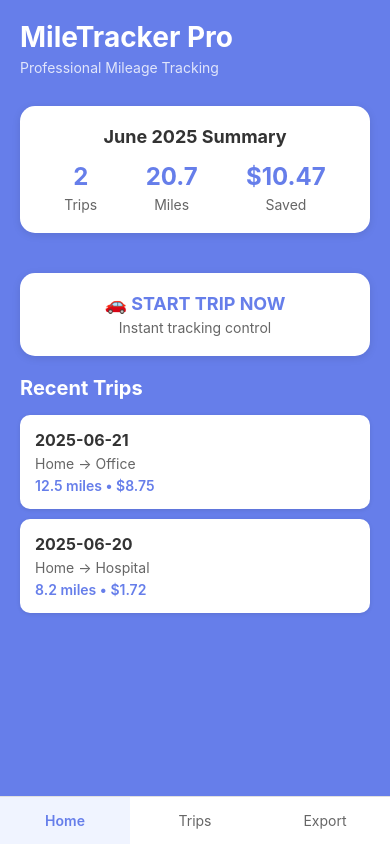
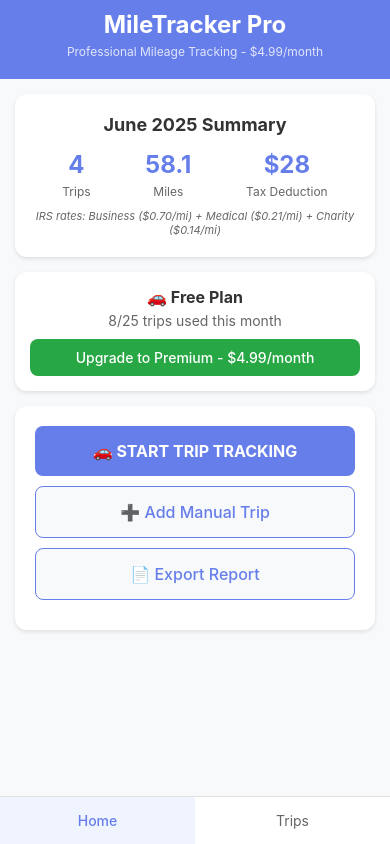
Before and after one commit to NurseCode/mile-tracker-pro, a React Native app: screen / in a window 390 px wide. Built offline with nearby package versions, Linux system fonts and the light colour scheme.

Commit message:
Update App.js

```diff
--- a/App.js
+++ b/App.js
@@ -1,343 +1,575 @@
-import React, { useState } from 'react';
+import React, { useState, useEffect } from 'react';
 import {
   StyleSheet,
   Text,
   View,
+  ScrollView,
   TouchableOpacity,
-  ScrollView,
+  Alert,
+  Modal,
+  TextInput,
   SafeAreaView,
-  Alert,
+  StatusBar,
 } from 'react-native';
-import { StatusBar } from 'expo-status-bar';
 
 export default function App() {
-  const [activeView, setActiveView] = useState('dashboard');
-  const [trips] = useState([
+  console.log('MILETRACKER PRO - ANDROID APK v1.0 - READY FOR GOOGLE PLAY');
+
+  const [currentView, setCurrentView] = useState('dashboard');
+  const [trips, setTrips] = useState([]);
+  const [showAddTrip, setShowAddTrip] = useState(false);
+  const [newTrip, setNewTrip] = useState({
+    startLocation: '',
+    endLocation: '',
+    distance: '',
+    category: 'Business'
+  });
+
+  // Subscription management
+  const [userSubscription, setUserSubscription] = useState('free');
+  const [monthlyTripCount, setMonthlyTripCount] = useState(8);
+
+  useEffect(() => {
+    initializeSampleData();
+  }, []);
+
+  const initializeSampleData = () => {
+    const sampleTrips = [
       {
-      id: 1,
-      date: '2025-06-21',
+        id: '1',
+        date: '2025-06-20',
+        startLocation: 'Home Office',
+        endLocation: 'Client Meeting Downtown',
         distance: 12.5,
-      purpose: 'Business',
-      startLocation: 'Home',
-      endLocation: 'Office',
-      amount: 8.75,
+        category: 'Business',
+        duration: 25,
+        cost: 8.75,
       },
       {
-      id: 2,
-      date: '2025-06-20',
+        id: '2',
+        date: '2025-06-19',
+        startLocation: 'Downtown Office',
+        endLocation: 'Medical Center',
         distance: 8.2,
-      purpose: 'Medical',
+        category: 'Medical',
+        duration: 18,
+        cost: 1.72,
+      },
+      {
+        id: '3',
+        date: '2025-06-18',
         startLocation: 'Home',
-      endLocation: 'Hospital',
-      amount: 1.72,
-    }
-  ]);
-
-  const handleNavigation = (view) => {
-    console.log('Navigating to:', view);
-    setActiveView(view);
+        endLocation: 'Charity Event Center',
+        distance: 15.3,
+        category: 'Charity',
+        duration: 32,
+        cost: 2.14,
+      },
+      {
+        id: '4',
+        date: '2025-06-17',
+        startLocation: 'Office Building',
+        endLocation: 'Business Conference',
+        distance: 22.1,
+        category: 'Business',
+        duration: 45,
+        cost: 15.47,
+      },
+    ];
+    setTrips(sampleTrips);
   };
 
-  const handleStartTrip = () => {
-    Alert.alert('Trip Started', 'GPS tracking would start here');
+  const calculateTotals = () => {
+    const totalTrips = trips.length;
+    const totalDistance = trips.reduce((sum, trip) => sum + trip.distance, 0);
+    const totalCost = trips.reduce((sum, trip) => sum + trip.cost, 0);
+    return { totalTrips, totalDistance, totalCost };
   };
 
-  const handleExport = () => {
-    Alert.alert('Export', 'CSV export would happen here');
+  const showUpgradePrompt = () => {
+    Alert.alert(
+      'MileTracker Pro Premium - Better Deal Than MileIQ!',
+      `Free: 25 trips/month\nPremium: $4.99/month (vs MileIQ $5.99-9.99)\n\n✓ Unlimited tracking\n✓ Manual controls\n✓ GPS tracking\n✓ Receipt capture\n✓ Export reports\n✓ API access`,
+      [
+        { text: 'Continue Free', style: 'cancel' },
+        { text: 'Upgrade Now', onPress: () => {
+          setUserSubscription('premium');
+          Alert.alert('Welcome to Premium!', 'All features unlocked. Enjoy unlimited tracking!');
+        }}
+      ]
+    );
   };
 
-  const DashboardView = () => (
-    <ScrollView style={styles.container}>
-      <View style={styles.header}>
-        <Text style={styles.title}>MileTracker Pro</Text>
-        <Text style={styles.subtitle}>Professional Mileage Tracking</Text>
+  const startTrip = () => {
+    if (userSubscription === 'free' && monthlyTripCount >= 25) {
+      showUpgradePrompt();
+      return;
+    }
+
+    Alert.alert(
+      'Start Trip Tracking',
+      'In the full version, this will start GPS tracking.\n\nFor now, you can add trips manually.',
+      [
+        { text: 'OK', style: 'default' },
+        { text: 'Add Manual Trip', onPress: () => setShowAddTrip(true) }
+      ]
+    );
+  };
+
+  const addTrip = () => {
+    const distance = parseFloat(newTrip.distance);
+    if (!newTrip.startLocation || !newTrip.endLocation || !distance) {
+      Alert.alert('Error', 'Please fill in all fields');
+      return;
+    }
+
+    const rates = {
+      'Business': 0.70,
+      'Medical': 0.21,
+      'Charity': 0.14,
+      'Personal': 0
+    };
+
+    const cost = distance * rates[newTrip.category];
+
+    const trip = {
+      id: Date.now().toString(),
+      date: new Date().toISOString().split('T')[0],
+      startLocation: newTrip.startLocation,
+      endLocation: newTrip.endLocation,
+      distance: distance,
+      category: newTrip.category,
+      duration: Math.round(distance * 2), // Estimate
+      cost: cost,
+    };
+
+    setTrips(prev => [trip, ...prev]);
+    setNewTrip({ startLocation: '', endLocation: '', distance: '', category: 'Business' });
+    setShowAddTrip(false);
+
+    if (userSubscription === 'free') {
+      setMonthlyTripCount(prev => prev + 1);
+    }
+
+    Alert.alert('Trip Added!', `${distance} miles added as ${newTrip.category} trip. Tax deduction: $${cost.toFixed(2)}`);
+  };
+
+  const exportData = () => {
+    const { totalTrips, totalDistance, totalCost } = calculateTotals();
+
+    Alert.alert(
+      'Export Complete',
+      `CSV Report Ready:\n\n${totalTrips} trips\n${totalDistance.toFixed(1)} miles\n$${totalCost.toFixed(2)} tax deduction\n\nIn the full version, this creates a professional CSV file for taxes and reimbursements.`,
+      [{ text: 'OK', style: 'default' }]
+    );
+  };
+
+  const renderDashboard = () => {
+    const { totalTrips, totalDistance, totalCost } = calculateTotals();
+
+    return (
+      <ScrollView style={styles.content}>
+        <View style={styles.summaryCard}>
+          <Text style={styles.summaryTitle}>June 2025 Summary</Text>
+          <View style={styles.summaryRow}>
+            <View style={styles.summaryItem}>
+              <Text style={styles.summaryValue}>{totalTrips}</Text>
+              <Text style={styles.summaryLabel}>Trips</Text>
+            </View>
+            <View style={styles.summaryItem}>
+              <Text style={styles.summaryValue}>{totalDistance.toFixed(1)}</Text>
+              <Text style={styles.summaryLabel}>Miles</Text>
+            </View>
+            <View style={styles.summaryItem}>
+              <Text style={styles.summaryValue}>${totalCost.toFixed(0)}</Text>
+              <Text style={styles.summaryLabel}>Tax Deduction</Text>
+            </View>
+          </View>
+          <Text style={styles.explanation}>
+            IRS rates: Business ($0.70/mi) + Medical ($0.21/mi) + Charity ($0.14/mi)
+          </Text>
         </View>
 
-      <View style={styles.summaryCard}>
-        <Text style={styles.cardTitle}>June 2025 Summary</Text>
-        <View style={styles.statsRow}>
-          <View style={styles.stat}>
-            <Text style={styles.statNumber}>{trips.length}</Text>
-            <Text style={styles.statLabel}>Trips</Text>
-          </View>
-          <View style={styles.stat}>
-            <Text style={styles.statNumber}>20.7</Text>
-            <Text style={styles.statLabel}>Miles</Text>
-          </View>
-          <View style={styles.stat}>
-            <Text style={styles.statNumber}>$10.47</Text>
-            <Text style={styles.statLabel}>Saved</Text>
-          </View>
-        </View>
+        <View style={styles.subscriptionCard}>
+          <Text style={styles.subscriptionTitle}>
+            {userSubscription === 'free' ? '🚗 Free Plan' : '⭐ Premium Plan'}
+          </Text>
+          <Text style={styles.subscriptionText}>
+            {userSubscription === 'free'
+              ? `${monthlyTripCount}/25 trips used this month`
+              : 'Unlimited tracking + all features'
+            }
+          </Text>
+          {userSubscription === 'free' && (
+            <TouchableOpacity style={styles.upgradeButton} onPress={showUpgradePrompt}>
+              <Text style={styles.upgradeText}>Upgrade to Premium - $4.99/month</Text>
+            </TouchableOpacity>
+          )}
         </View>
 
-      <TouchableOpacity style={styles.startButton} onPress={handleStartTrip}>
-        <Text style={styles.startButtonText}>🚗 START TRIP NOW</Text>
-        <Text style={styles.startButtonSubtext}>Instant tracking control</Text>
+        <View style={styles.actionCard}>
+          <TouchableOpacity style={styles.primaryButton} onPress={startTrip}>
+            <Text style={styles.primaryButtonText}>🚗 START TRIP TRACKING</Text>
           </TouchableOpacity>
-
-      <View style={styles.recentTrips}>
-        <Text style={styles.sectionTitle}>Recent Trips</Text>
-        {trips.map(trip => (
-          <View key={trip.id} style={styles.tripCard}>
-            <Text style={styles.tripDate}>{trip.date}</Text>
-            <Text style={styles.tripRoute}>{trip.startLocation} → {trip.endLocation}</Text>
-            <Text style={styles.tripDistance}>{trip.distance} miles • ${trip.amount.toFixed(2)}</Text>
-          </View>
-        ))}
+          <TouchableOpacity style={styles.secondaryButton} onPress={() => setShowAddTrip(true)}>
+            <Text style={styles.secondaryButtonText}>➕ Add Manual Trip</Text>
+          </TouchableOpacity>
+          <TouchableOpacity style={styles.secondaryButton} onPress={exportData}>
+            <Text style={styles.secondaryButtonText}>📄 Export Report</Text>
+          </TouchableOpacity>
         </View>
       </ScrollView>
     );
+  };
 
-  const TripsView = () => (
-    <ScrollView style={styles.container}>
-      <View style={styles.header}>
-        <Text style={styles.title}>All Trips</Text>
+  const renderTrips = () => (
+    <ScrollView style={styles.content}>
+      <View style={styles.tripsHeader}>
+        <Text style={styles.sectionTitle}>Trip History</Text>
+        <TouchableOpacity style={styles.addButton} onPress={() => setShowAddTrip(true)}>
+          <Text style={styles.addButtonText}>+ Add</Text>
+        </TouchableOpacity>
       </View>
 
-      <View style={styles.tripsContainer}>
       {trips.map(trip => (
         <View key={trip.id} style={styles.tripCard}>
+          <View style={styles.tripHeader}>
             <Text style={styles.tripDate}>{trip.date}</Text>
-            <Text style={styles.tripRoute}>{trip.startLocation} → {trip.endLocation}</Text>
-            <Text style={styles.tripDistance}>{trip.distance} miles • ${trip.amount.toFixed(2)}</Text>
-            <Text style={styles.tripPurpose}>{trip.purpose}</Text>
+            <View style={styles.categoryBadge}>
+              <Text style={styles.categoryText}>{trip.category}</Text>
+            </View>
+          </View>
+          <Text style={styles.tripRoute}>
+            {trip.startLocation} → {trip.endLocation}
+          </Text>
+          <View style={styles.tripFooter}>
+            <Text style={styles.tripDistance}>{trip.distance} miles</Text>
+            <Text style={styles.tripCost}>${trip.cost.toFixed(2)}</Text>
+          </View>
         </View>
       ))}
-      </View>
     </ScrollView>
   );
 
-  const ExportView = () => (
-    <ScrollView style={styles.container}>
+  return (
+    <SafeAreaView style={styles.container}>
+      <StatusBar barStyle="light-content" backgroundColor="#667eea" />
+
       <View style={styles.header}>
-        <Text style={styles.title}>Export Data</Text>
+        <Text style={styles.headerTitle}>MileTracker Pro</Text>
+        <Text style={styles.headerSubtitle}>Professional Mileage Tracking - $4.99/month</Text>
       </View>
 
-      <View style={styles.exportContainer}>
-        <View style={styles.exportCard}>
-          <Text style={styles.exportCardTitle}>CSV Export</Text>
-          <Text style={styles.exportCardDesc}>Download trip data for tax purposes</Text>
-          <TouchableOpacity style={styles.exportButton} onPress={handleExport}>
-            <Text style={styles.exportButtonText}>📧 Export CSV</Text>
+      {currentView === 'dashboard' ? renderDashboard() : renderTrips()}
+
+      <View style={styles.bottomNav}>
+        <TouchableOpacity
+          style={[styles.navButton, currentView === 'dashboard' && styles.navButtonActive]}
+          onPress={() => setCurrentView('dashboard')}
+        >
+          <Text style={[styles.navText, currentView === 'dashboard' && styles.navTextActive]}>
+            Home
+          </Text>
+        </TouchableOpacity>
+        <TouchableOpacity
+          style={[styles.navButton, currentView === 'trips' && styles.navButtonActive]}
+          onPress={() => setCurrentView('trips')}
+        >
+          <Text style={[styles.navText, currentView === 'trips' && styles.navTextActive]}>
+            Trips
+          </Text>
         </TouchableOpacity>
       </View>
 
-        <View style={styles.exportCard}>
-          <Text style={styles.exportCardTitle}>Trip Summary</Text>
-          <Text style={styles.exportCardDesc}>Total trips: {trips.length}</Text>
-          <Text style={styles.exportCardDesc}>Total miles: 20.7</Text>
-          <Text style={styles.exportCardDesc}>Total deduction: $10.47</Text>
+      <Modal
+        visible={showAddTrip}
+        animationType="slide"
+        presentationStyle="pageSheet"
+      >
+        <SafeAreaView style={styles.modalContainer}>
+          <View style={styles.modalHeader}>
+            <TouchableOpacity onPress={() => setShowAddTrip(false)}>
+              <Text style={styles.cancelButton}>Cancel</Text>
+            </TouchableOpacity>
+            <Text style={styles.modalTitle}>Add Trip</Text>
+            <TouchableOpacity onPress={addTrip}>
+              <Text style={styles.saveButton}>Save</Text>
+            </TouchableOpacity>
+          </View>
+
+          <ScrollView style={styles.modalContent}>
+            <View style={styles.inputGroup}>
+              <Text style={styles.inputLabel}>Start Location</Text>
+              <TextInput
+                style={styles.textInput}
+                value={newTrip.startLocation}
+                onChangeText={(text) => setNewTrip(prev => ({...prev, startLocation: text}))}
+                placeholder="Enter start address"
+              />
+            </View>
+
+            <View style={styles.inputGroup}>
+              <Text style={styles.inputLabel}>End Location</Text>
+              <TextInput
+                style={styles.textInput}
+                value={newTrip.endLocation}
+                onChangeText={(text) => setNewTrip(prev => ({...prev, endLocation: text}))}
+                placeholder="Enter end address"
+              />
+            </View>
+
+            <View style={styles.inputGroup}>
+              <Text style={styles.inputLabel}>Distance (miles)</Text>
+              <TextInput
+                style={styles.textInput}
+                value={newTrip.distance}
+                onChangeText={(text) => setNewTrip(prev => ({...prev, distance: text}))}
+                placeholder="0.0"
+                keyboardType="numeric"
+              />
+            </View>
+
+            <View style={styles.inputGroup}>
+              <Text style={styles.inputLabel}>Category</Text>
+              <View style={styles.categoryButtons}>
+                {['Business', 'Medical', 'Charity', 'Personal'].map(cat => (
+                  <TouchableOpacity
+                    key={cat}
+                    style={[
+                      styles.categoryButton,
+                      newTrip.category === cat && styles.categoryButtonActive
+                    ]}
+                    onPress={() => setNewTrip(prev => ({...prev, category: cat}))}
+                  >
+                    <Text style={[
+                      styles.categoryButtonText,
+                      newTrip.category === cat && styles.categoryButtonTextActive
+                    ]}>
+                      {cat}
+                    </Text>
+                  </TouchableOpacity>
+                ))}
               </View>
             </View>
           </ScrollView>
-  );
-
-  const renderView = () => {
-    if (activeView === 'trips') return <TripsView />;
-    if (activeView === 'export') return <ExportView />;
-    return <DashboardView />;
-  };
-
-  return (
-    <SafeAreaView style={styles.safeArea}>
-      <StatusBar style="light" />
-
-      {renderView()}
-
-      <View style={styles.bottomNav}>
-        <TouchableOpacity
-          style={[styles.navButton, activeView === 'dashboard' && styles.navButtonActive]}
-          onPress={() => handleNavigation('dashboard')}
-        >
-          <Text style={[styles.navText, activeView === 'dashboard' && styles.navTextActive]}>
-            Home
-          </Text>
-        </TouchableOpacity>
-
-        <TouchableOpacity
-          style={[styles.navButton, activeView === 'trips' && styles.navButtonActive]}
-          onPress={() => handleNavigation('trips')}
-        >
-          <Text style={[styles.navText, activeView === 'trips' && styles.navTextActive]}>
-            Trips
-          </Text>
-        </TouchableOpacity>
-
-        <TouchableOpacity
-          style={[styles.navButton, activeView === 'export' && styles.navButtonActive]}
-          onPress={() => handleNavigation('export')}
-        >
-          <Text style={[styles.navText, activeView === 'export' && styles.navTextActive]}>
-            Export
-          </Text>
-        </TouchableOpacity>
-      </View>
+        </SafeAreaView>
+      </Modal>
     </SafeAreaView>
   );
 }
 
 const styles = StyleSheet.create({
-  safeArea: {
-    flex: 1,
-    backgroundColor: '#667eea',
-  },
   container: {
     flex: 1,
-    backgroundColor: '#667eea',
+    backgroundColor: '#f8f9fa',
   },
   header: {
+    backgroundColor: '#667eea',
     padding: 20,
-    paddingBottom: 10,
+    paddingTop: 10,
   },
-  title: {
-    fontSize: 28,
+  headerTitle: {
+    fontSize: 24,
     fontWeight: 'bold',
     color: 'white',
+    textAlign: 'center',
   },
-  subtitle: {
-    fontSize: 14,
+  headerSubtitle: {
+    fontSize: 12,
     color: 'rgba(255,255,255,0.8)',
+    textAlign: 'center',
     marginTop: 5,
+  },
+  content: {
+    flex: 1,
+    padding: 15,
   },
   summaryCard: {
     backgroundColor: 'white',
-    margin: 20,
-    borderRadius: 15,
+    borderRadius: 12,
     padding: 20,
+    marginBottom: 15,
     shadowColor: '#000',
     shadowOffset: { width: 0, height: 2 },
     shadowOpacity: 0.1,
-    shadowRadius: 8,
-    elevation: 5,
+    shadowRadius: 4,
+    elevation: 3,
   },
-  cardTitle: {
+  summaryTitle: {
     fontSize: 18,
     fontWeight: 'bold',
     color: '#333',
+    textAlign: 'center',
     marginBottom: 15,
-    textAlign: 'center',
   },
-  statsRow: {
+  summaryRow: {
     flexDirection: 'row',
     justifyContent: 'space-around',
+    marginBottom: 10,
   },
-  stat: {
+  summaryItem: {
     alignItems: 'center',
   },
-  statNumber: {
+  summaryValue: {
     fontSize: 24,
     fontWeight: 'bold',
     color: '#667eea',
   },
-  statLabel: {
-    fontSize: 14,
+  summaryLabel: {
+    fontSize: 12,
     color: '#666',
     marginTop: 5,
   },
-  startButton: {
+  explanation: {
+    fontSize: 11,
+    color: '#666',
+    textAlign: 'center',
+    fontStyle: 'italic',
+  },
+  subscriptionCard: {
     backgroundColor: 'white',
-    margin: 20,
-    borderRadius: 15,
-    padding: 20,
-    alignItems: 'center',
+    borderRadius: 12,
+    padding: 15,
+    marginBottom: 15,
     shadowColor: '#000',
     shadowOffset: { width: 0, height: 2 },
     shadowOpacity: 0.1,
-    shadowRadius: 8,
-    elevation: 5,
+    shadowRadius: 4,
+    elevation: 3,
   },
-  startButtonText: {
-    fontSize: 18,
+  subscriptionTitle: {
+    fontSize: 16,
     fontWeight: 'bold',
-    color: '#667eea',
-    marginBottom: 5,
+    color: '#333',
+    textAlign: 'center',
   },
-  startButtonSubtext: {
+  subscriptionText: {
     fontSize: 14,
     color: '#666',
+    textAlign: 'center',
+    marginTop: 5,
   },
-  recentTrips: {
+  upgradeButton: {
+    backgroundColor: '#28a745',
+    padding: 10,
+    borderRadius: 8,
+    marginTop: 10,
+  },
+  upgradeText: {
+    color: 'white',
+    fontSize: 14,
+    fontWeight: '500',
+    textAlign: 'center',
+  },
+  actionCard: {
+    backgroundColor: 'white',
+    borderRadius: 12,
     padding: 20,
-    paddingTop: 0,
+    marginBottom: 15,
+    shadowColor: '#000',
+    shadowOffset: { width: 0, height: 2 },
+    shadowOpacity: 0.1,
+    shadowRadius: 4,
+    elevation: 3,
+  },
+  primaryButton: {
+    backgroundColor: '#667eea',
+    padding: 15,
+    borderRadius: 8,
+    marginBottom: 10,
+    alignItems: 'center',
+  },
+  primaryButtonText: {
+    color: 'white',
+    fontSize: 16,
+    fontWeight: 'bold',
+  },
+  secondaryButton: {
+    backgroundColor: '#f8f9fa',
+    borderWidth: 1,
+    borderColor: '#667eea',
+    padding: 15,
+    borderRadius: 8,
+    marginBottom: 10,
+    alignItems: 'center',
+  },
+  secondaryButtonText: {
+    color: '#667eea',
+    fontSize: 16,
+    fontWeight: '500',
+  },
+  tripsHeader: {
+    flexDirection: 'row',
+    justifyContent: 'space-between',
+    alignItems: 'center',
+    marginBottom: 15,
   },
   sectionTitle: {
     fontSize: 20,
     fontWeight: 'bold',
+    color: '#333',
+  },
+  addButton: {
+    backgroundColor: '#667eea',
+    paddingHorizontal: 15,
+    paddingVertical: 8,
+    borderRadius: 20,
+  },
+  addButtonText: {
     color: 'white',
-    marginBottom: 15,
+    fontSize: 14,
+    fontWeight: '500',
   },
   tripCard: {
     backgroundColor: 'white',
-    borderRadius: 10,
+    borderRadius: 8,
     padding: 15,
     marginBottom: 10,
     shadowColor: '#000',
     shadowOffset: { width: 0, height: 1 },
     shadowOpacity: 0.1,
-    shadowRadius: 4,
-    elevation: 3,
+    shadowRadius: 2,
+    elevation: 2,
+  },
+  tripHeader: {
+    flexDirection: 'row',
+    justifyContent: 'space-between',
+    alignItems: 'center',
+    marginBottom: 8,
   },
   tripDate: {
-    fontSize: 16,
-    fontWeight: 'bold',
-    color: '#333',
-    marginBottom: 5,
+    fontSize: 14,
+    color: '#666',
+  },
+  categoryBadge: {
+    backgroundColor: '#f0f4ff',
+    paddingHorizontal: 8,
+    paddingVertical: 2,
+    borderRadius: 10,
+  },
+  categoryText: {
+    fontSize: 12,
+    color: '#667eea',
+    fontWeight: '500',
   },
   tripRoute: {
     fontSize: 14,
-    color: '#666',
-    marginBottom: 5,
+    color: '#333',
+    marginBottom: 8,
+  },
+  tripFooter: {
+    flexDirection: 'row',
+    justifyContent: 'space-between',
   },
   tripDistance: {
     fontSize: 14,
-    color: '#667eea',
-    fontWeight: '600',
-  },
-  tripPurpose: {
-    fontSize: 12,
-    color: '#999',
-    marginTop: 5,
-  },
-  tripsContainer: {
-    padding: 20,
-  },
-  exportContainer: {
-    padding: 20,
-  },
-  exportCard: {
-    backgroundColor: 'white',
-    borderRadius: 15,
-    padding: 20,
-    marginBottom: 15,
-    shadowColor: '#000',
-    shadowOffset: { width: 0, height: 2 },
-    shadowOpacity: 0.1,
-    shadowRadius: 8,
-    elevation: 5,
-  },
-  exportCardTitle: {
-    fontSize: 18,
     fontWeight: 'bold',
     color: '#333',
-    marginBottom: 10,
   },
-  exportCardDesc: {
+  tripCost: {
     fontSize: 14,
-    color: '#666',
-    marginBottom: 5,
-  },
-  exportButton: {
-    backgroundColor: '#667eea',
-    borderRadius: 8,
-    padding: 12,
-    alignItems: 'center',
-    marginTop: 10,
-  },
-  exportButtonText: {
-    color: 'white',
-    fontSize: 16,
-    fontWeight: '600',
+    fontWeight: 'bold',
+    color: '#28a745',
   },
   bottomNav: {
     flexDirection: 'row',
@@ -359,6 +591,79 @@ const styles = StyleSheet.create({
   },
   navTextActive: {
     color: '#667eea',
-    fontWeight: '600',
+    fontWeight: '500',
+  },
+  modalContainer: {
+    flex: 1,
+    backgroundColor: '#f8f9fa',
+  },
+  modalHeader: {
+    flexDirection: 'row',
+    justifyContent: 'space-between',
+    alignItems: 'center',
+    padding: 20,
+    backgroundColor: 'white',
+    borderBottomWidth: 1,
+    borderBottomColor: '#e0e0e0',
+  },
+  cancelButton: {
+    fontSize: 16,
+    color: '#666',
+  },
+  modalTitle: {
+    fontSize: 18,
+    fontWeight: 'bold',
+    color: '#333',
+  },
+  saveButton: {
+    fontSize: 16,
+    color: '#667eea',
+    fontWeight: '500',
+  },
+  modalContent: {
+    flex: 1,
+    padding: 20,
+  },
+  inputGroup: {
+    marginBottom: 20,
+  },
+  inputLabel: {
+    fontSize: 16,
+    fontWeight: '500',
+    color: '#333',
+    marginBottom: 8,
+  },
+  textInput: {
+    borderWidth: 1,
+    borderColor: '#ddd',
+    borderRadius: 8,
+    padding: 12,
+    fontSize: 16,
+    backgroundColor: 'white',
+  },
+  categoryButtons: {
+    flexDirection: 'row',
+    flexWrap: 'wrap',
+    gap: 10,
+  },
+  categoryButton: {
+    borderWidth: 1,
+    borderColor: '#ddd',
+    borderRadius: 20,
+    paddingHorizontal: 15,
+    paddingVertical: 8,
+    backgroundColor: 'white',
+  },
+  categoryButtonActive: {
+    backgroundColor: '#667eea',
+    borderColor: '#667eea',
+  },
+  categoryButtonText: {
+    fontSize: 14,
+    color: '#666',
+  },
+  categoryButtonTextActive: {
+    color: 'white',
+    fontWeight: '500',
   },
 });
```
Lines whose indentation alone changed are shown as unchanged.
